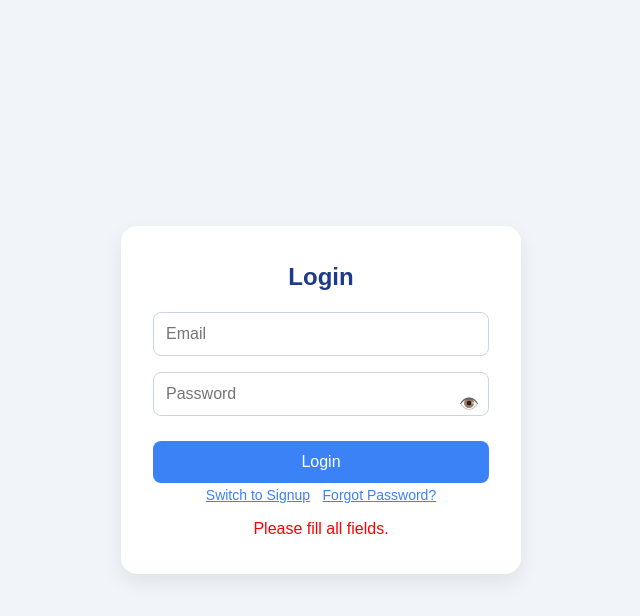
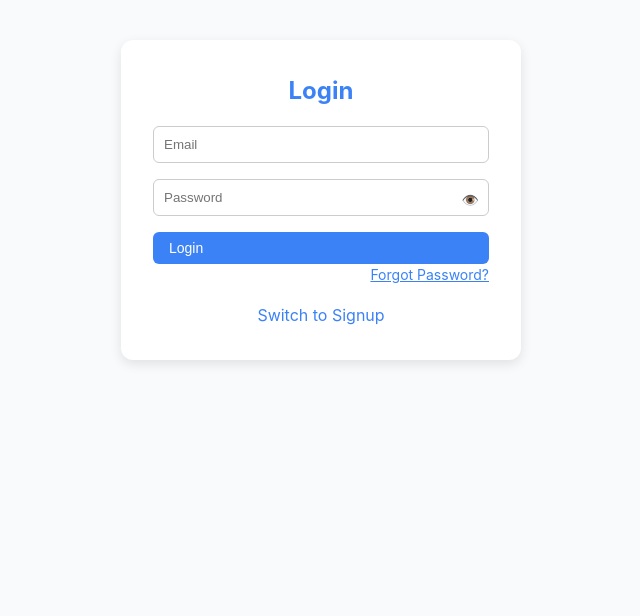
Before and after one commit to rmoharana038/Water-Bottle-Tracker, a plain HTML site: page login.html in a window 1280 px wide. Both pictures are taken after a click on the button "Login". Shown: the whole page, without its empty margins (319-959 px from the left). Drawn offline with Linux system fonts and the light colour scheme.

Commit message:
Update login.html

```diff
--- a/login.html
+++ b/login.html
@@ -2,244 +2,125 @@
 <html lang="en">
 <head>
   <meta charset="UTF-8" />
-  <title>Login / Signup - Water Tracker</title>
-  <meta name="viewport" content="width=device-width, initial-scale=1.0" />
-  <link rel="stylesheet" href="style.css" />
+  <meta name="viewport" content="width=device-width, initial-scale=1.0"/>
+  <title>Login | Water Bottle Tracker</title>
+  <link rel="stylesheet" href="style.css"/>
   <style>
-    body {
-      margin: 0;
-      font-family: Arial, sans-serif;
-      background-color: #f1f5f9;
+    .auth-container {
+      max-width: 400px;
+      margin: 40px auto;
+      background: white;
+      padding: 2rem;
+      border-radius: 12px;
+      box-shadow: 0 4px 12px rgba(0, 0, 0, 0.1);
+      transition: all 0.3s ease;
     }
-
-    .auth-container {
-      display: flex;
-      justify-content: center;
-      align-items: center;
-      min-height: 100vh;
+    .auth-container h2 {
+      margin-bottom: 1rem;
+      text-align: center;
+      color: #3b82f6;
     }
-
-    .auth-card {
-      background-color: #fff;
-      padding: 2rem;
-      border-radius: 1rem;
-      box-shadow: 0 8px 20px rgba(0, 0, 0, 0.08);
-      max-width: 400px;
+    .auth-container input {
       width: 100%;
+      margin-bottom: 1rem;
+      padding: 10px;
+      border-radius: 6px;
+      border: 1px solid #ccc;
+    }
+    .auth-container .toggle {
       text-align: center;
+      color: #3b82f6;
+      cursor: pointer;
+      margin-top: 1rem;
     }
-
-    .auth-card h2 {
-      margin-bottom: 1rem;
-      color: #1e3a8a;
+    .auth-container .btn-primary {
+      width: 100%;
     }
-
-    .auth-card input {
-      width: 100%;
-      padding: 0.75rem;
-      margin-bottom: 1rem;
-      border: 1px solid #cbd5e1;
-      border-radius: 0.5rem;
-      font-size: 1rem;
-    }
-
-    .input-wrapper {
+    .password-wrapper {
       position: relative;
     }
-
-    .input-wrapper button {
+    .toggle-password {
       position: absolute;
       right: 10px;
-      top: 50%;
-      transform: translateY(-50%);
-      background: none;
-      border: none;
-      font-size: 1rem;
+      top: 10px;
       cursor: pointer;
+      font-size: 14px;
+      color: #555;
+    }
+    .link {
+      font-size: 14px;
       color: #3b82f6;
-    }
-
-    .btn-primary {
-      width: 100%;
-      padding: 0.75rem;
-      font-size: 1rem;
-      margin-top: 0.5rem;
-      background-color: #3b82f6;
-      color: #fff;
-      border: none;
-      border-radius: 0.5rem;
+      text-decoration: underline;
       cursor: pointer;
-    }
-
-    .btn-primary:hover {
-      background-color: #2563eb;
-    }
-
-    .link-btn {
-      background: none;
-      border: none;
-      color: #3b82f6;
-      font-size: 0.875rem;
-      cursor: pointer;
-      text-decoration: underline;
-      margin: 0.25rem;
-    }
-
-    .error {
-      color: red;
-      margin-top: 0.5rem;
-    }
-
-    .success {
-      color: green;
-      margin-top: 0.5rem;
-    }
-
-    .fade-in {
-      animation: fadeSlideIn 0.4s ease forwards;
-      opacity: 0;
-      transform: translateY(10px);
-    }
-
-    .fade-out {
-      animation: fadeSlideOut 0.3s ease forwards;
-    }
-
-    @keyframes fadeSlideIn {
-      to {
-        opacity: 1;
-        transform: translateY(0);
-      }
-    }
-
-    @keyframes fadeSlideOut {
-      to {
-        opacity: 0;
-        transform: translateY(10px);
-      }
+      text-align: right;
     }
   </style>
 </head>
 <body>
-  <div class="auth-container">
-    <div class="auth-card">
-      <div class="form-wrapper fade-in" id="formWrapper">
+  <main class="auth-container" id="authBox">
     <h2 id="formTitle">Login</h2>
-
     <input type="email" id="email" placeholder="Email" />
 
-        <div class="input-wrapper">
+    <div class="password-wrapper">
       <input type="password" id="password" placeholder="Password" />
-          <button type="button" onclick="togglePassword('password', this)">👁️</button>
+      <span class="toggle-password" onclick="togglePassword()">👁️</span>
     </div>
 
-        <div id="confirmPassContainer" style="display: none;">
-          <div class="input-wrapper">
-            <input type="password" id="confirmPassword" placeholder="Confirm Password" />
-            <button type="button" onclick="togglePassword('confirmPassword', this)">👁️</button>
-          </div>
-        </div>
-
-        <button class="btn-primary" onclick="submitForm()" id="submitBtn">Login</button>
-
-        <div>
-          <button class="link-btn" onclick="toggleMode()" id="modeToggleBtn">Switch to Signup</button>
-          <button class="link-btn" onclick="resetPassword()">Forgot Password?</button>
-        </div>
-
-        <p id="msg"></p>
-      </div>
-    </div>
-  </div>
+    <button class="btn btn-primary" onclick="handleAuth()">Login</button>
+    <div class="link" onclick="resetPassword()">Forgot Password?</div>
+    <div class="toggle" onclick="toggleMode()">Switch to Signup</div>
+  </main>
 
   <script type="module">
     import { auth } from './firebase-init.js';
-    import {
-      signInWithEmailAndPassword,
-      createUserWithEmailAndPassword,
-      sendPasswordResetEmail
-    } from "https://www.gstatic.com/firebasejs/10.12.2/firebase-auth.js";
+    import { signInWithEmailAndPassword, createUserWithEmailAndPassword, sendPasswordResetEmail } from 'https://www.gstatic.com/firebasejs/10.12.2/firebase-auth.js';
 
-    let isLogin = true;
+    let mode = 'login';
 
     window.toggleMode = function () {
-      const wrapper = document.getElementById("formWrapper");
-      wrapper.classList.remove("fade-in");
-      wrapper.classList.add("fade-out");
-
-      setTimeout(() => {
-        isLogin = !isLogin;
-
-        document.getElementById("formTitle").textContent = isLogin ? "Login" : "Signup";
-        document.getElementById("submitBtn").textContent = isLogin ? "Login" : "Signup";
-        document.getElementById("confirmPassContainer").style.display = isLogin ? "none" : "block";
-        document.getElementById("modeToggleBtn").textContent = isLogin ? "Switch to Signup" : "Switch to Login";
-        document.getElementById("msg").textContent = "";
-
-        wrapper.classList.remove("fade-out");
-        wrapper.classList.add("fade-in");
-      }, 250);
+      mode = mode === 'login' ? 'signup' : 'login';
+      document.getElementById('formTitle').textContent = mode === 'login' ? 'Login' : 'Signup';
+      document.querySelector('.btn-primary').textContent = mode === 'login' ? 'Login' : 'Signup';
+      document.querySelector('.toggle').textContent = mode === 'login' ? 'Switch to Signup' : 'Switch to Login';
+      document.querySelector('.link').style.display = mode === 'login' ? 'block' : 'none';
     };
 
-    window.submitForm = async function () {
-      const email = document.getElementById("email").value.trim();
-      const password = document.getElementById("password").value.trim();
-      const confirmPassword = document.getElementById("confirmPassword")?.value.trim();
-      const msg = document.getElementById("msg");
+    window.handleAuth = async function () {
+      const email = document.getElementById('email').value.trim();
+      const password = document.getElementById('password').value.trim();
 
-      msg.className = "";
-      msg.textContent = "";
-
-      if (!email || !password || (!isLogin && !confirmPassword)) {
-        msg.className = "error";
-        msg.textContent = "Please fill all fields.";
-        return;
-      }
-
-      if (!isLogin && password !== confirmPassword) {
-        msg.className = "error";
-        msg.textContent = "Passwords do not match.";
+      if (!email || !password) {
+        alert('Please fill in all fields');
         return;
       }
 
       try {
-        if (isLogin) {
+        if (mode === 'login') {
           await signInWithEmailAndPassword(auth, email, password);
         } else {
           await createUserWithEmailAndPassword(auth, email, password);
         }
-        window.location.href = "index.html";
+        window.location.href = 'index.html';
       } catch (error) {
-        msg.className = "error";
-        msg.textContent = error.message;
+        alert(error.message);
       }
     };
 
     window.resetPassword = async function () {
-      const email = document.getElementById("email").value.trim();
-      const msg = document.getElementById("msg");
-
-      if (!email) {
-        msg.className = "error";
-        msg.textContent = "Enter your email to reset password.";
-        return;
-      }
-
+      const email = prompt('Enter your email to receive reset link:');
+      if (email) {
         try {
           await sendPasswordResetEmail(auth, email);
-        msg.className = "success";
-        msg.textContent = "Password reset email sent!";
+          alert('Reset link sent to your email.');
         } catch (error) {
-        msg.className = "error";
-        msg.textContent = error.message;
+          alert(error.message);
+        }
       }
     };
 
-    window.togglePassword = function (fieldId, btn) {
-      const input = document.getElementById(fieldId);
-      const visible = input.type === "text";
-      input.type = visible ? "password" : "text";
-      btn.textContent = visible ? "👁️" : "🙈";
+    window.togglePassword = function () {
+      const passwordInput = document.getElementById('password');
+      passwordInput.type = passwordInput.type === 'password' ? 'text' : 'password';
     };
   </script>
 </body>
```
Lines whose indentation alone changed are shown as unchanged.
